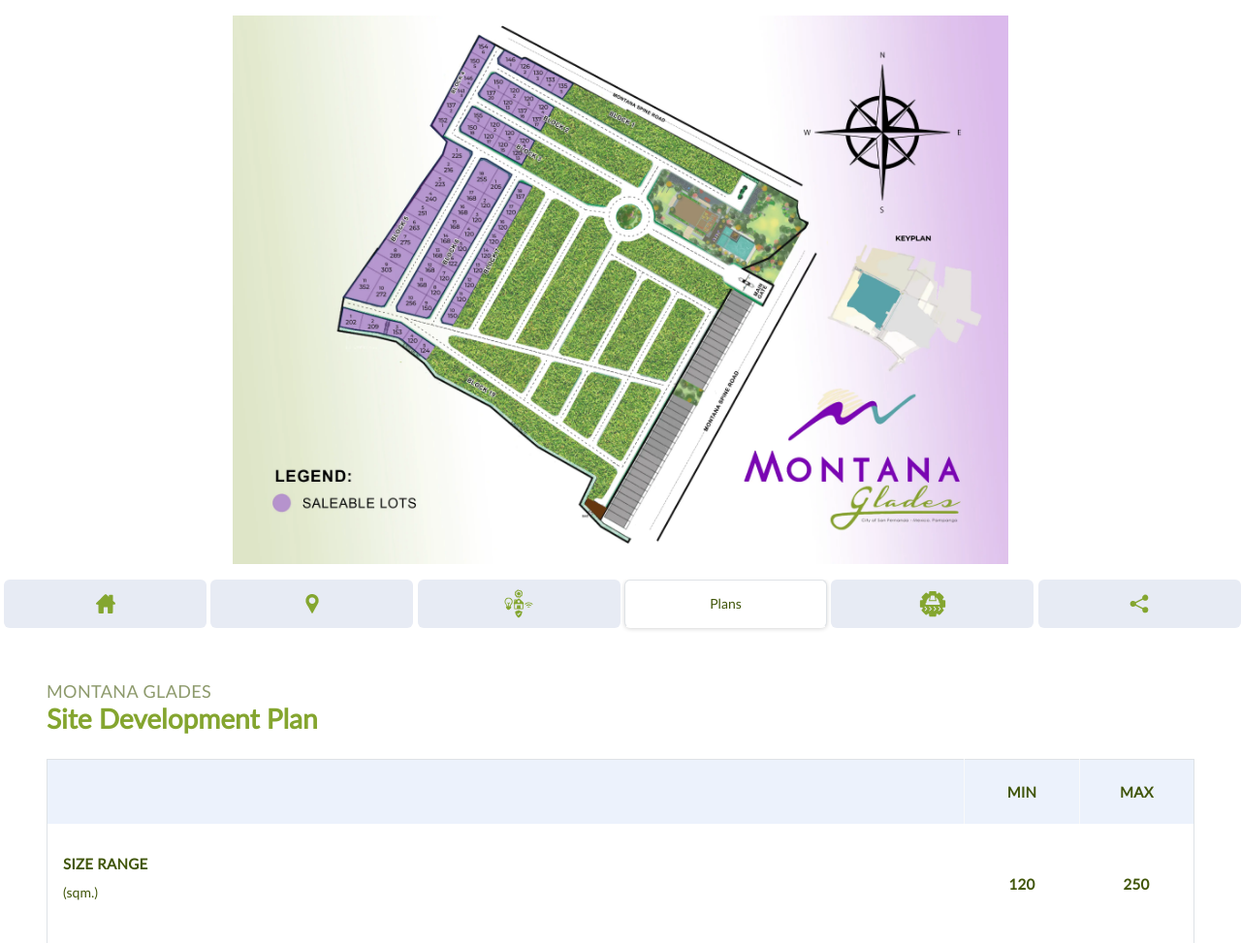
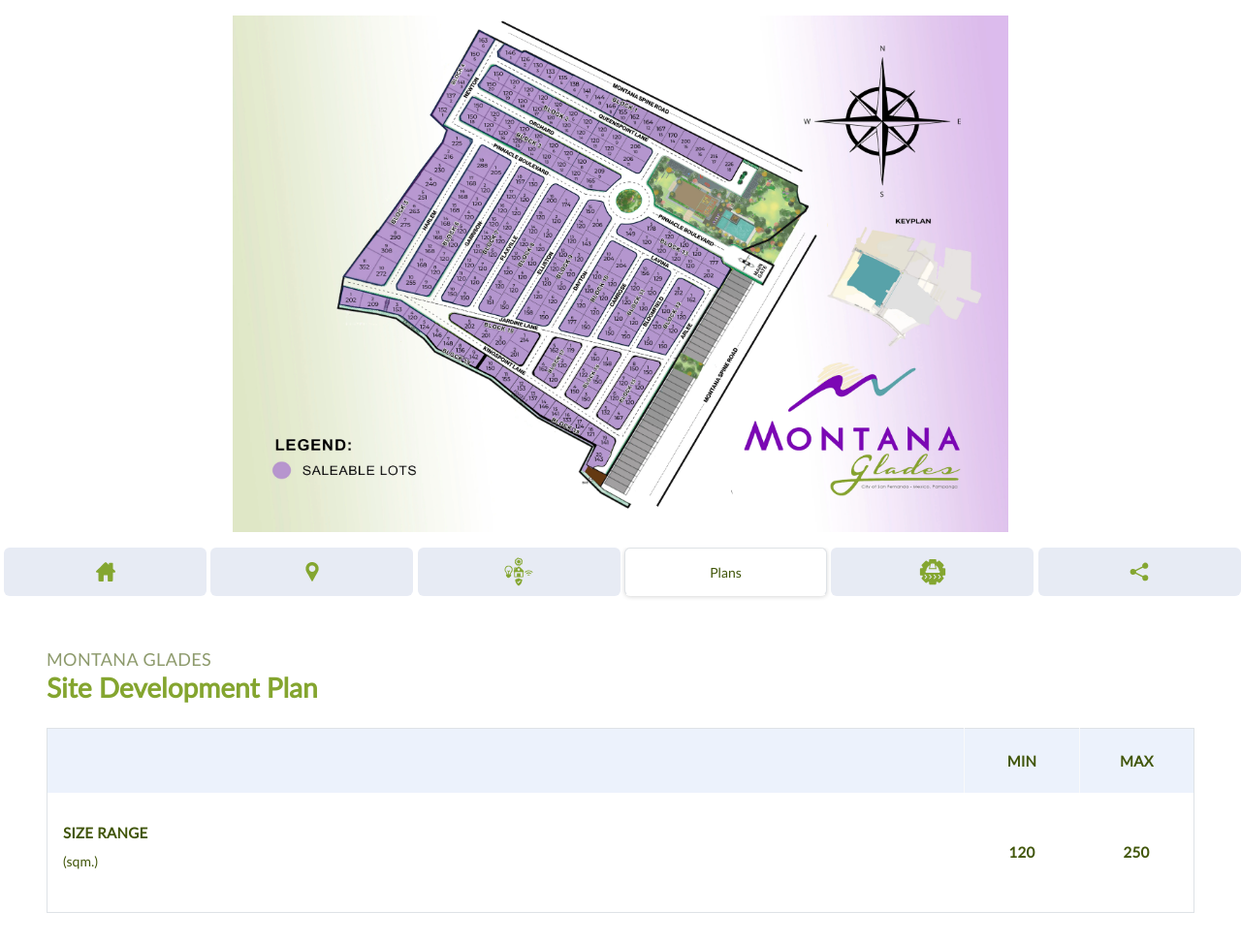
Before and after one commit to kdlanguido/montana-glades, a PHP site: page / in a window 1280 px wide, after a click that opens the changed part. Shown: the part 185-1158 px from the top of the page at 97% size. After the commit the page ends 1127 px from the top, so only its background shows below. Run offline with PHP 8.4, Linux system fonts and the light colour scheme; some libraries are stand-ins or nearby versions.

Commit message:
update site plan

```diff
--- a/src/components/navTabs/tabPlans.php
+++ b/src/components/navTabs/tabPlans.php
@@ -1,3 +1,3 @@
 <div class="tab-pane fade p-0 m-0 position-relative w-100 text-center p-3" id="tabPlans" role="tabpanel">
-    <img style="height:auto;" id="siteplanImg" crossorigin="anonymous" referrerpolicy="no-referrer" src="src/static/SITEPLAN.webp" alt="siteplan image">
+    <img style="height:auto;" id="siteplanImg" crossorigin="anonymous" referrerpolicy="no-referrer" src="src/static/salesmap-42025.webp" alt="siteplan image">
 </div>
```
Also changed, not shown: src/static/salesmap-42025.webp (added).
